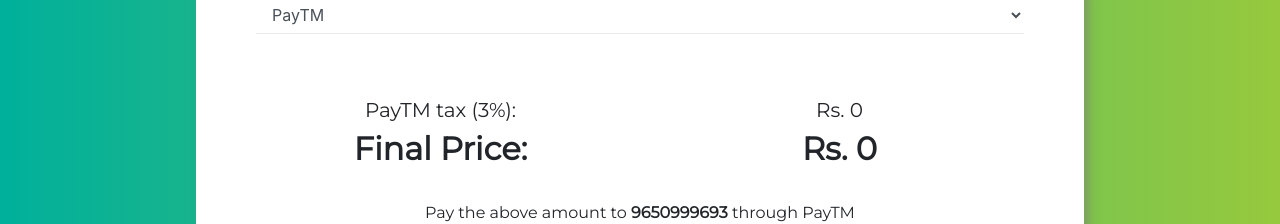
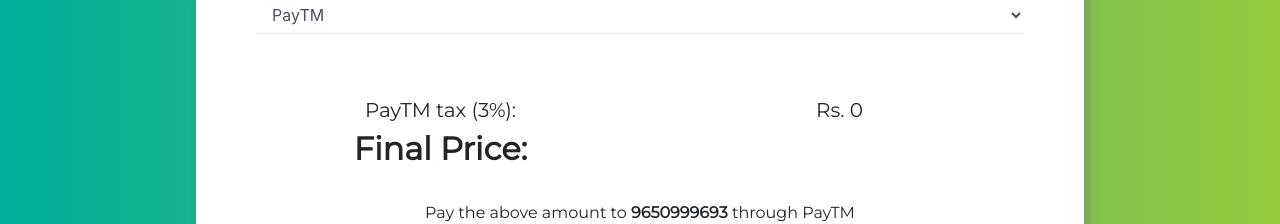
Before and after one commit to shivank1234/Fruitbasket, a React (Create React App) app: page / in a window 1280 px wide. Shown: the part 1520-1744 px from the top of the page. Built offline with nearby package versions, Linux system fonts and the light colour scheme.

Commit message:
Start with create-react-app

```diff
--- a/src/App.js
+++ b/src/App.js
@@ -52,10 +52,8 @@ class App extends Component {
         <div class="row">
           <div class="col">
             <h2 class="text-center">Final Price: </h2>
-            <input name='entry.1069858187' style={{'display': "none"}} value={this.CumTotalPrice()}></input>
           </div>
           <div class="col">
-          <h2 class="text-center">Rs. {this.CumTotalPrice()}</h2>
           </div>
         </div>
         <br />
@@ -73,7 +71,6 @@ class App extends Component {
         <div class="row">
           <div class="col">
             <h2 class="text-center">Final Price: </h2>
-            <input name='entry.1069858187' style={{'display': "none"}} value={this.TotalPrice()}></input>
           </div>
           <div class="col">
           <h2 class="text-center">Rs. {this.TotalPrice()}</h2>
```
